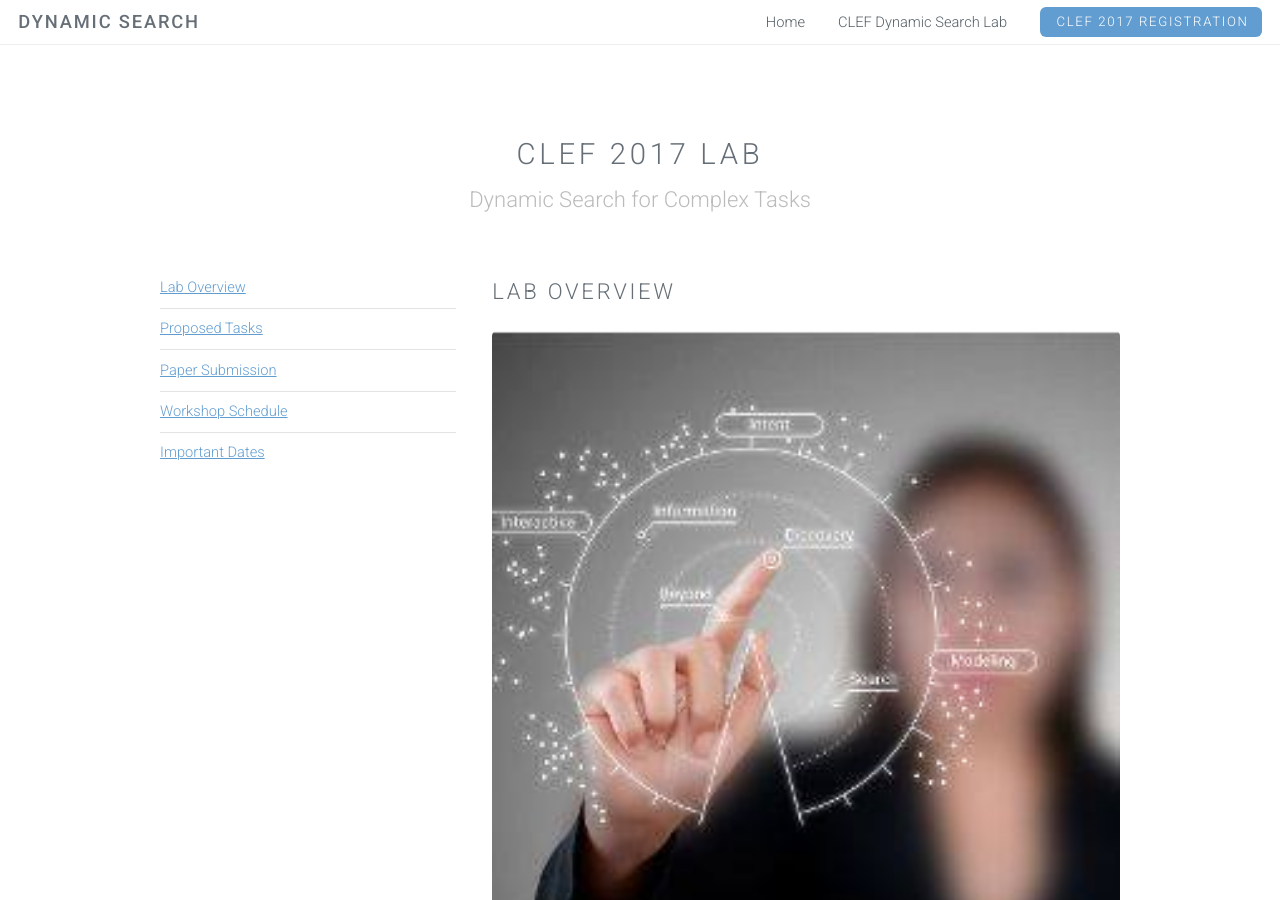
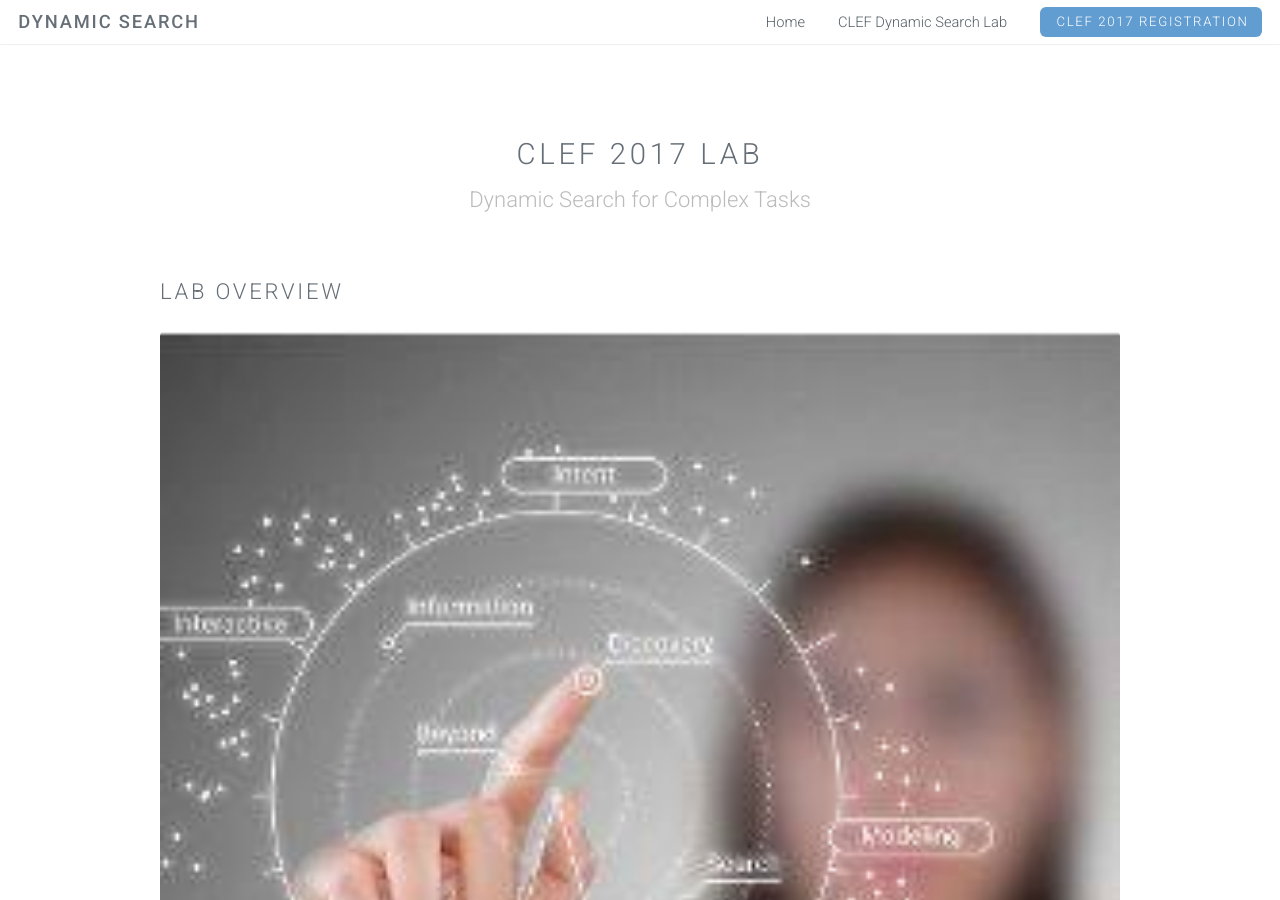
Before and after one commit to ekanou/dynamicsearch, a Jekyll site: the page built from clef-lab.html, in a window 1280 px wide and 900 px high. Built offline with Jekyll 4.4.1, drawn with Linux system fonts in a browser that asks for light colours.

Commit message:
Update clef-lab.html

```diff
--- a/clef-lab.html
+++ b/clef-lab.html
@@ -10,24 +10,13 @@ layout: default
         <h2>CLEF 2017 Lab</h2>
         <p>Dynamic Search for Complex Tasks</p>
     </header>
-    <div class="container">
-        <div class="row">
-            <div class="4u">
-                <section>
-                    <ul class="alt">
-                        <li><a href="#Lab Overview">Lab Overview</a></li>
-                        <li><a href="#Proposed Tasks">Proposed Tasks</a></li>
-                        <li><a href="#Paper Submission">Paper Submission</a></li>
-                        <li><a href="#Workshop Schedule">Workshop Schedule</a></li>
-                        <li><a href="#Important Dates">Important Dates</a></li>
-                    </ul>
-                </section>
-            </div>
-            <div class="8u skel-cell-important">
+        <div class="container">
+            <div class="row">
                 <section id="Lab Overview">
                     <h2>Lab Overview</h2>
                     <a href="#Lab Overview" class="image fit"><img src="images/interactive.jpg" alt=""></a>
-                    <p>The <strong>objective<\strong> of the lab is threefold:
+                    <p>
+                    The <strong>objective<\strong> of the lab is threefold:
                     <ol>
                         <li>to produce the methodology and algorithms that will lead to a <em>dynamic test collection</em> by simulating the users</li>
                         <li>to understand and quantify in terms of evaluation measures what constitutes a good ranking of documents at <em>different stages of a session</em>, and a good overall session</li>
@@ -35,11 +24,7 @@ layout: default
                     </ol>
                     </p>
                 </section>
-            </div>
-        </div>
 
-        <div class="container">
-            <div class="row">
                 <section id="Proposed Tasks">
                     <h3>Proposed Tasks</h3>
                     <p>
```
